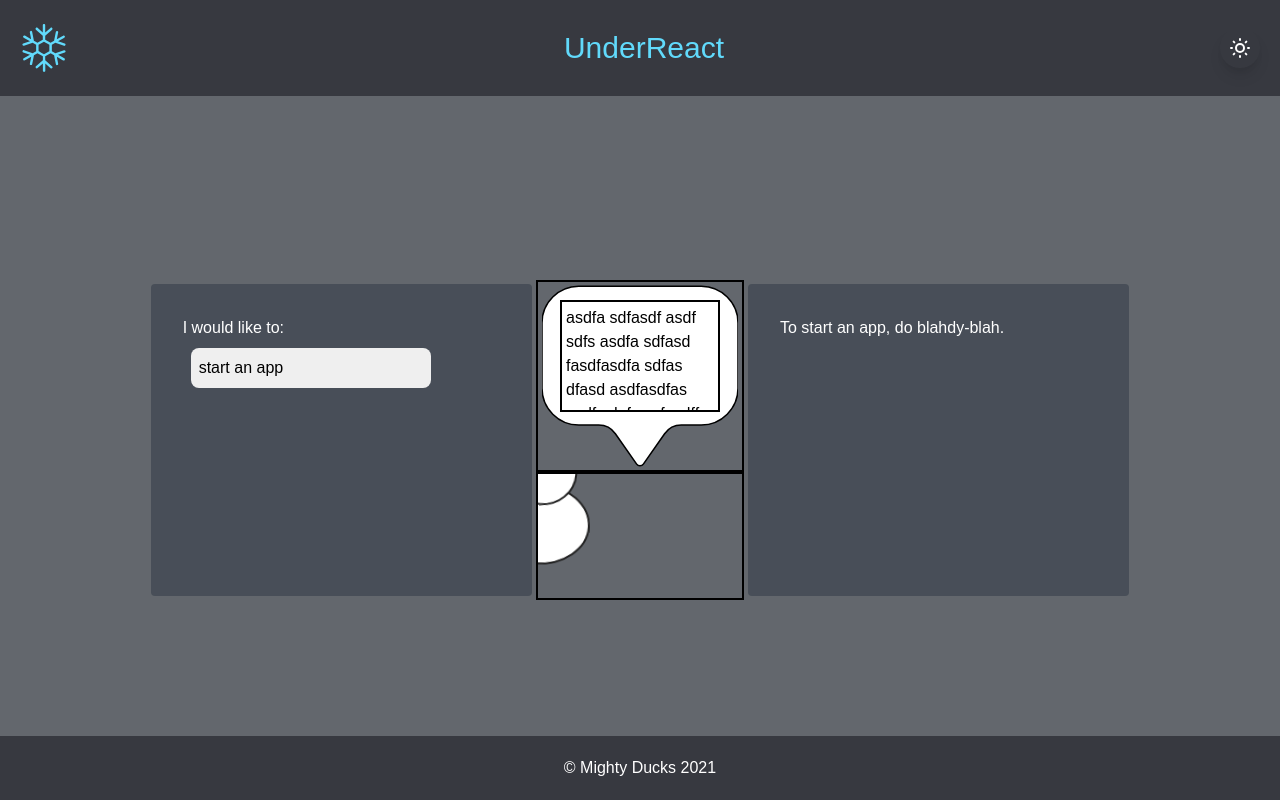
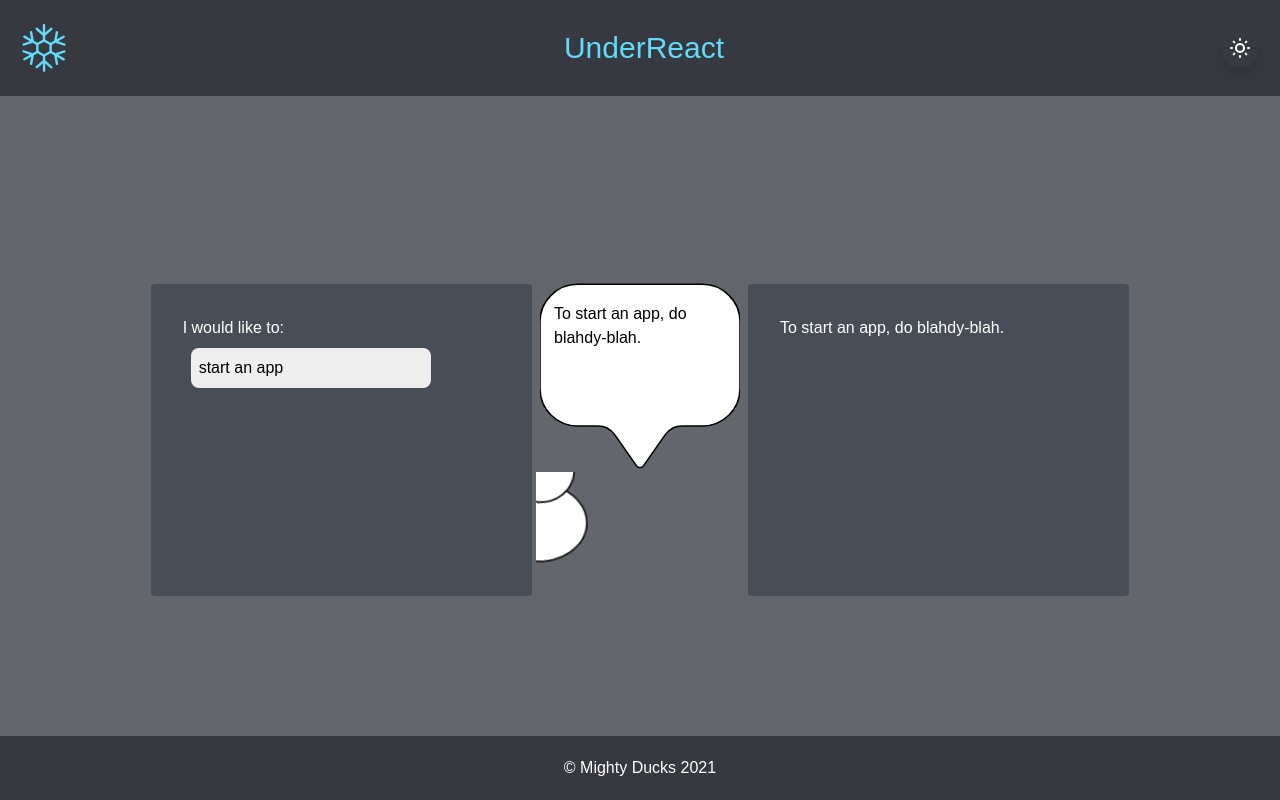
Before and after one commit to Holberton-Webstack-Portfolio-Project/UnderReact, a React (Create React App) app: page / in a window 1280 px wide. Built offline with nearby package versions, Linux system fonts and the light colour scheme.

Commit message:
[DEV] Add dynamic speech bubble

```diff
--- a/src/components/DropdownWidget.js
+++ b/src/components/DropdownWidget.js
@@ -82,7 +82,7 @@ class DropdownWidget extends React.Component {
             </form>
           </div>
         </div>
-        <Melty />
+        <Melty text={content}/>
         <ContentPane content={content} />
       </div>
     );
--- a/src/components/Melty.css
+++ b/src/components/Melty.css
@@ -277,7 +277,7 @@
         -webkit-transform: scale(1, 1);
     }
     30% {
-        -webkit-transform: scale(0.8, 1.2);
+        -webkit-transform: scale(0.88, 1.2);
     }
     60% {
         -webkit-transform: scale(1.1, 0.9);
--- a/src/components/Melty.js
+++ b/src/components/Melty.js
@@ -6,8 +6,8 @@ import './Melty.css';
 export default function Melty (props) {
     return (
         <div className="mb-4 w-auto lg:mb-0 flex flex-col items-center h-128 w-96">
-          <MeltySpeech />
-          <div className="border-black border-2 h-32 w-52">
+          <MeltySpeech text={props.text}/>
+          <div className="h-32 w-52">
             <MeltyIcon />
           </div>
         </div>
--- a/src/components/MeltySpeech.js
+++ b/src/components/MeltySpeech.js
@@ -1,16 +1,40 @@
 import React from 'react';
+import ReactDOM from 'react-dom';
 import { ReactComponent as MeltyBubble } from '../assets/melty_speech.svg';
 import './Melty.css';
 
-export default function MeltySpeech (props) {
+
+
+class MeltySpeech extends React.Component{
+
+    constructor(props) {
+        super(props);
+
+        this.state = {animation: "bubble", text: props.text}
+
+        this.render = this.render.bind(this);
+        this.animationEnd = this.animationEnd.bind(this);
+    }
+
+    animationEnd() {
+        this.setState({animation: ""})
+    }
+
+    render() {
+        if (this.props.text !== this.state.text) {
+            this.setState({animation: "bubble", text: this.props.text});
+        }
         return (
-        <div className="speechContainer border-black border-2 flex items-center h-48 w-52">
-          <div className="bubble p-1" >
+            <div className="speechContainer flex items-center h-48 w-52">
+                <div className={`${this.state.animation} p-1`} onAnimationEnd={this.animationEnd}>
                     <MeltyBubble />
                 </div>
-          <div className="border-black border-2 w-40 h-28 p-1 overflow-auto" style={{position: "absolute", top: 18, left: 22}}>
-            <p className="bubbleText">asdfa sdfasdf asdf sdfs asdfa sdfasd fasdfasdfa sdfas dfasd asdfasdfas asdf sdafas sfasdff</p>
+                <div className="w-44 h-28 p-1 overflow-auto" style={{position: "absolute", top: 18, left: 14}}>
+                    <p className="bubbleText break-words">{this.props.text}</p>
                 </div>
             </div>
         )
     }
+}
+
+export default MeltySpeech;
```
Lines whose indentation alone changed are shown as unchanged.
